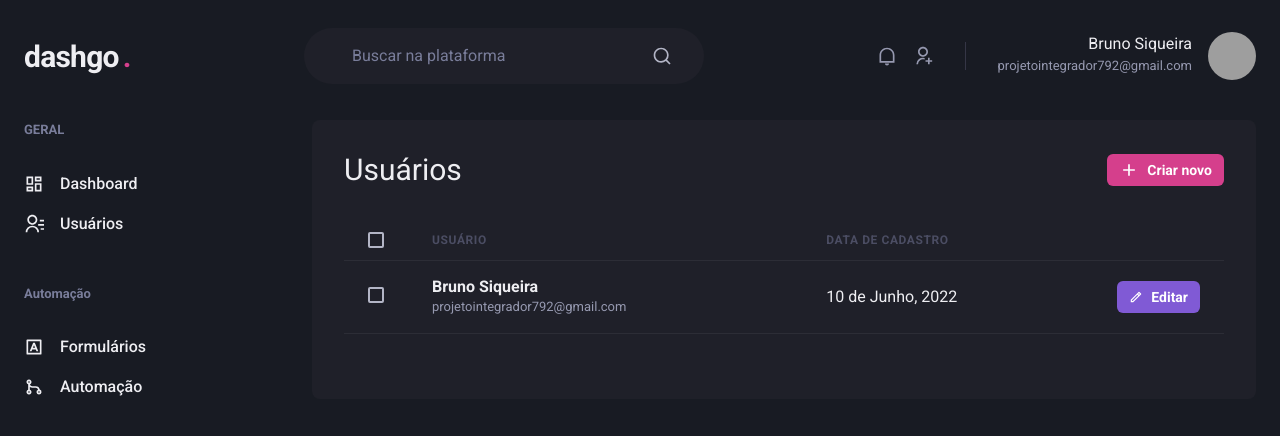
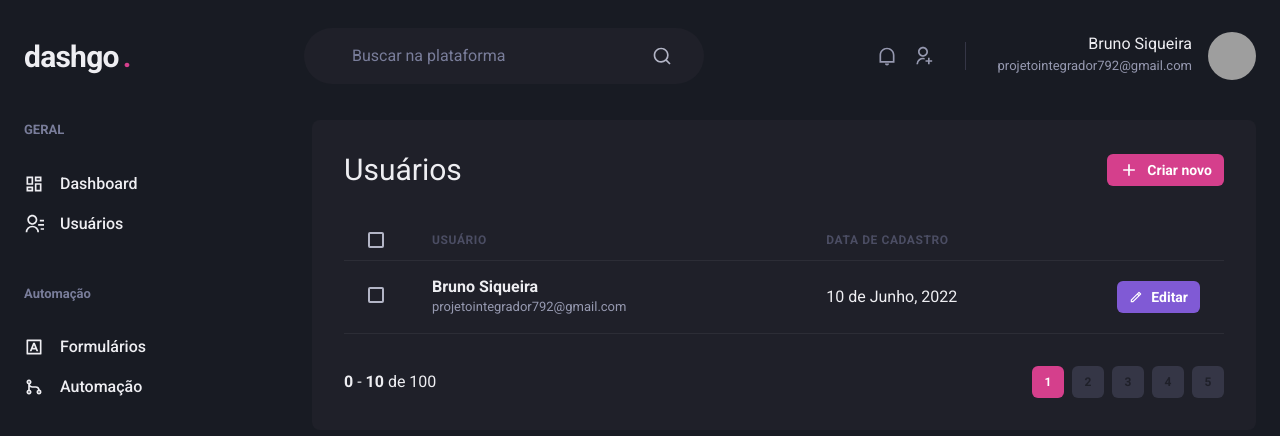
Before and after one commit to BrunoYottabyte/dashGo, a Next.js app: page /users in a window 1280 px wide. Shown: the top 436 px of the page. Built offline with nearby package versions, Linux system fonts and the light colour scheme; grey boxes are pictures that could not be loaded.

Commit message:
Páginas da aplicação finalizadas | Desktop

```diff
--- /dev/null
+++ b/src/components/Pagination.tsx
@@ -0,0 +1,70 @@
+import { Box, Button, Stack, Text } from "@chakra-ui/react";
+
+export function Pagination(){
+    return(
+        <Stack direction="row" mt="8" justify="space-between" align="center">
+           <Box>
+                <strong>0</strong> - <strong>10</strong> de 100
+           </Box>
+           <Stack direction="row" spacing={2}>
+            <Button
+                    size="sm"
+                    fontSize="xs"
+                    width="4"
+                    colorScheme="pink"
+                    disabled
+                    _disabled={{
+                        bgColor: 'pink.500',
+                        cursor: 'default'
+                    }}
+                >
+                    1
+                </Button>
+                <Button
+                    size="sm"
+                    fontSize="xs"
+                    width="4"
+                    bgColor="gray.700"
+                    _hover={{
+                        bg: 'gray.500'
+                    }}
+                >
+                    2
+                </Button>
+                <Button
+                    size="sm"
+                    fontSize="xs"
+                    width="4"
+                    bgColor="gray.700"
+                    _hover={{
+                        bg: 'gray.500'
+                    }}
+                >
+                    3
+                </Button>
+                <Button
+                    size="sm"
+                    fontSize="xs"
+                    width="4"
+                    bgColor="gray.700"
+                    _hover={{
+                        bg: 'gray.500'
+                    }}
+                >
+                    4
+                </Button>
+                <Button
+                    size="sm"
+                    fontSize="xs"
+                    width="4"
+                    bgColor="gray.700"
+                    _hover={{
+                        bg: 'gray.500'
+                    }}
+                >
+                    5
+                </Button>
+           </Stack>
+        </Stack>
+    );
+}
--- a/src/pages/users/index.tsx
+++ b/src/pages/users/index.tsx
@@ -2,6 +2,7 @@ import { Box, Flex, Heading, Button, Icon, Table, Thead, Tr, Th, Checkbox, Tbody
 import Head from "next/head";
 import { RiAddLine, RiPencilLine } from "react-icons/ri";
 import { Header } from "../../components/Header";
+import { Pagination } from "../../components/Pagination";
 import { Sidebar } from "../../components/Sidebar";
 
 export default function UserList() {
@@ -75,6 +76,7 @@ export default function UserList() {
                                    </Tr>
                               </Tbody>
                          </Table>
+                         <Pagination />
                     </Box>
                </Flex>
           </Box>
```
Also changed, not shown: src/pages/users/create.tsx (added, +50 -0 lines).
